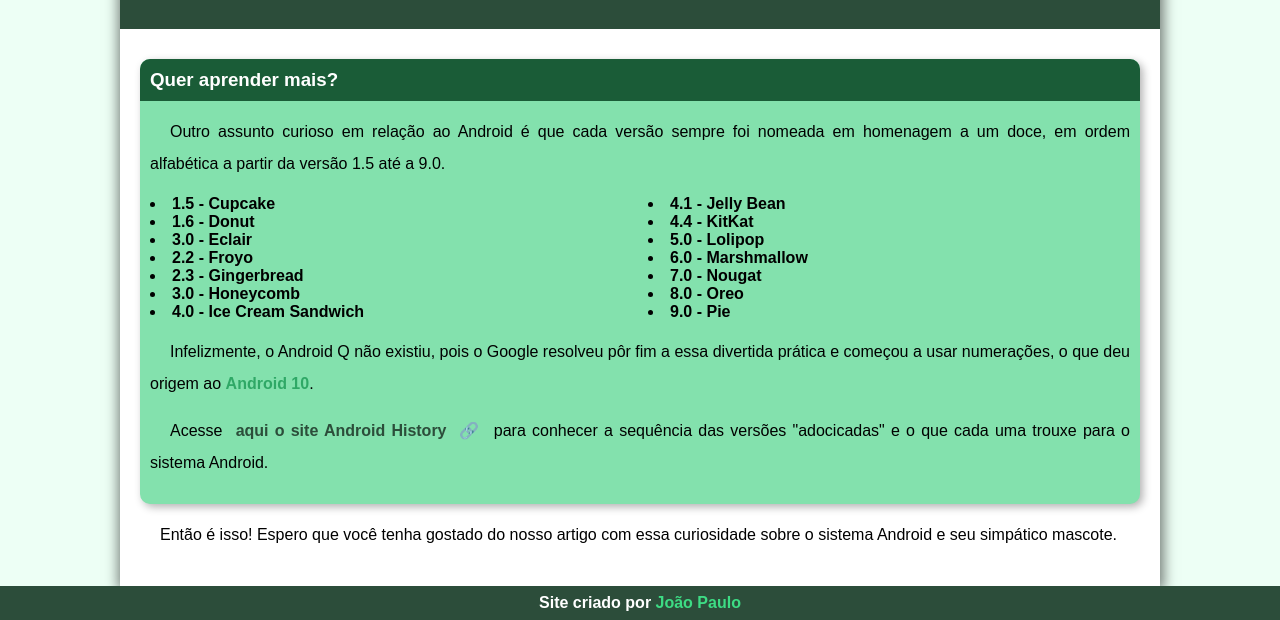
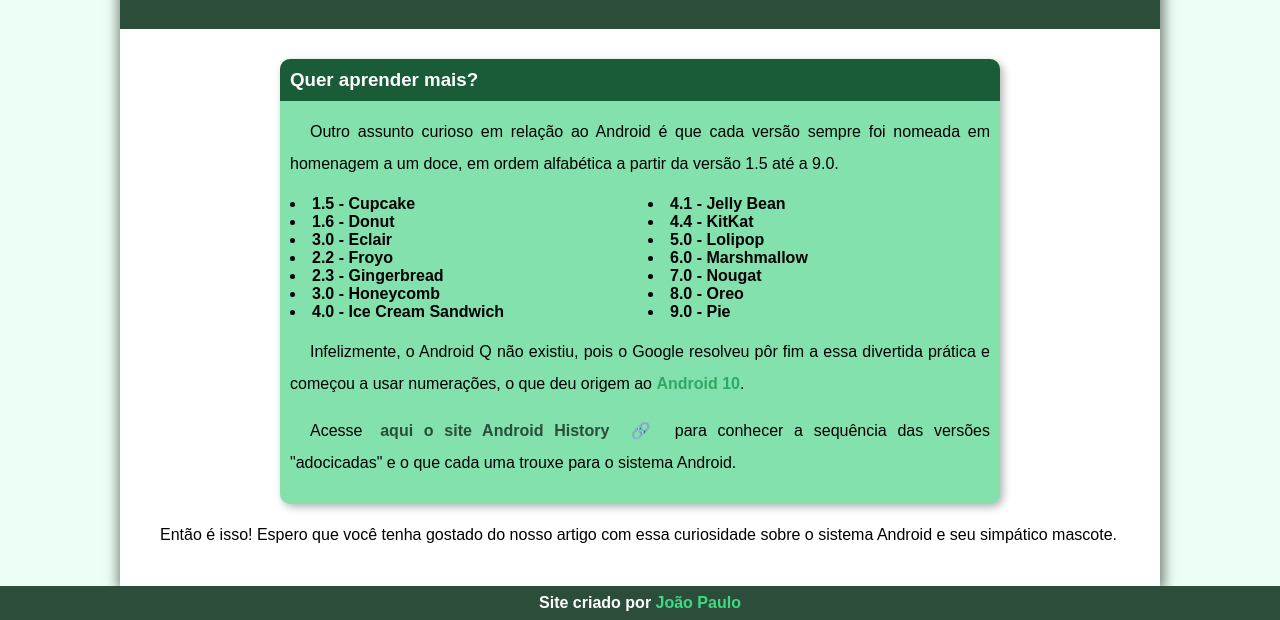
Before and after one commit to jpcchaves/historia-do-android, a plain HTML site: page index.html in a window 1280 px wide. Shown: the part 2401-3021 px from the top of the page. Drawn offline with Linux system fonts and the light colour scheme.

Commit message:
update style

```diff
--- a/style.css
+++ b/style.css
@@ -173,6 +173,8 @@ abbr {
 }
 
 aside {
+  width: 700px;
+  margin: auto;
   box-shadow: 3px 3px 8px rgba(0, 0, 0, 0.301);
   border-radius: 10px;
   padding: 10px;
@@ -188,6 +190,7 @@ aside > h3 {
 }
 
 aside > ul {
+  text-align: justify;
   font-weight: bold;
   list-style-position: inside;
   columns: 2;
```
